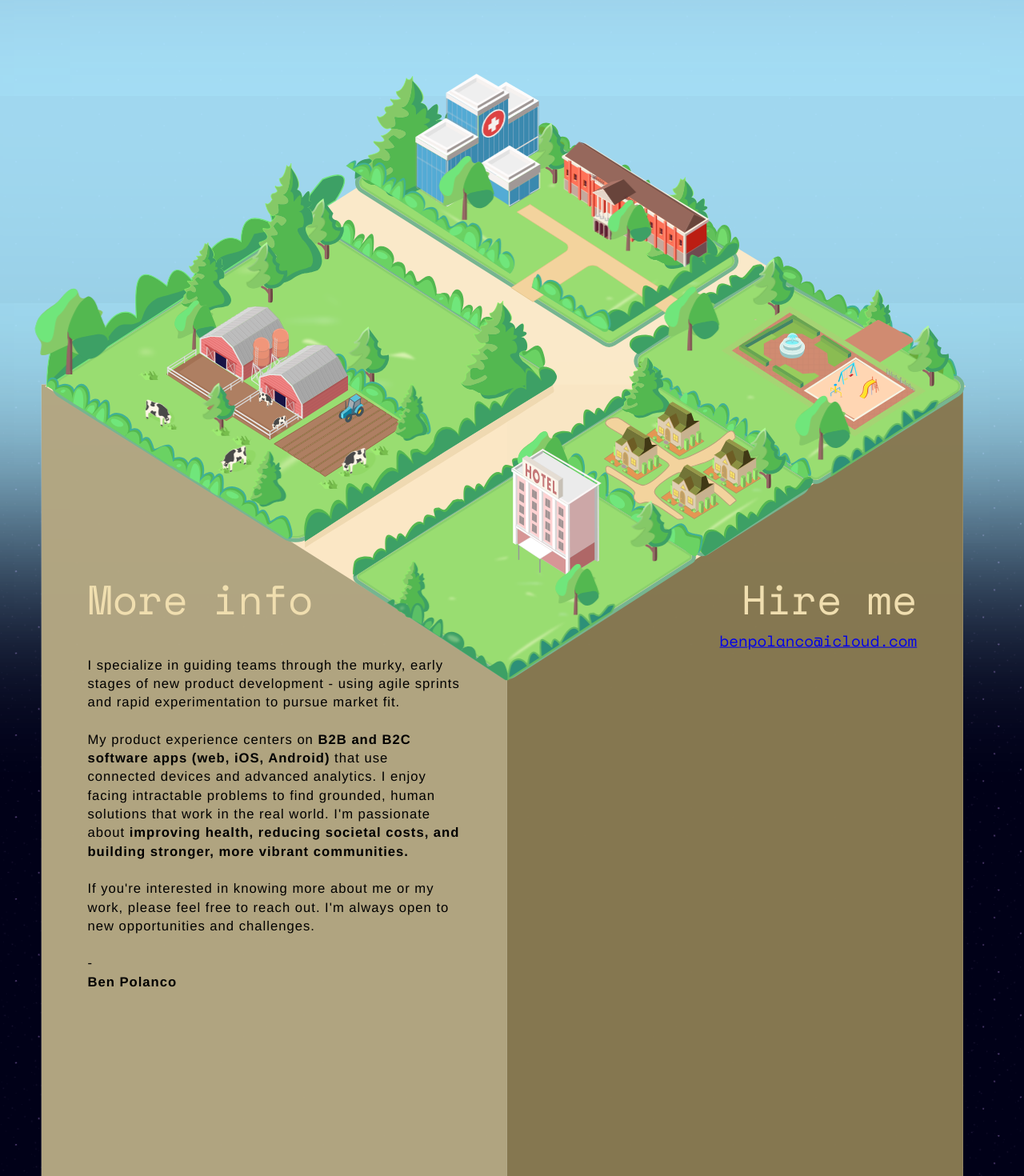
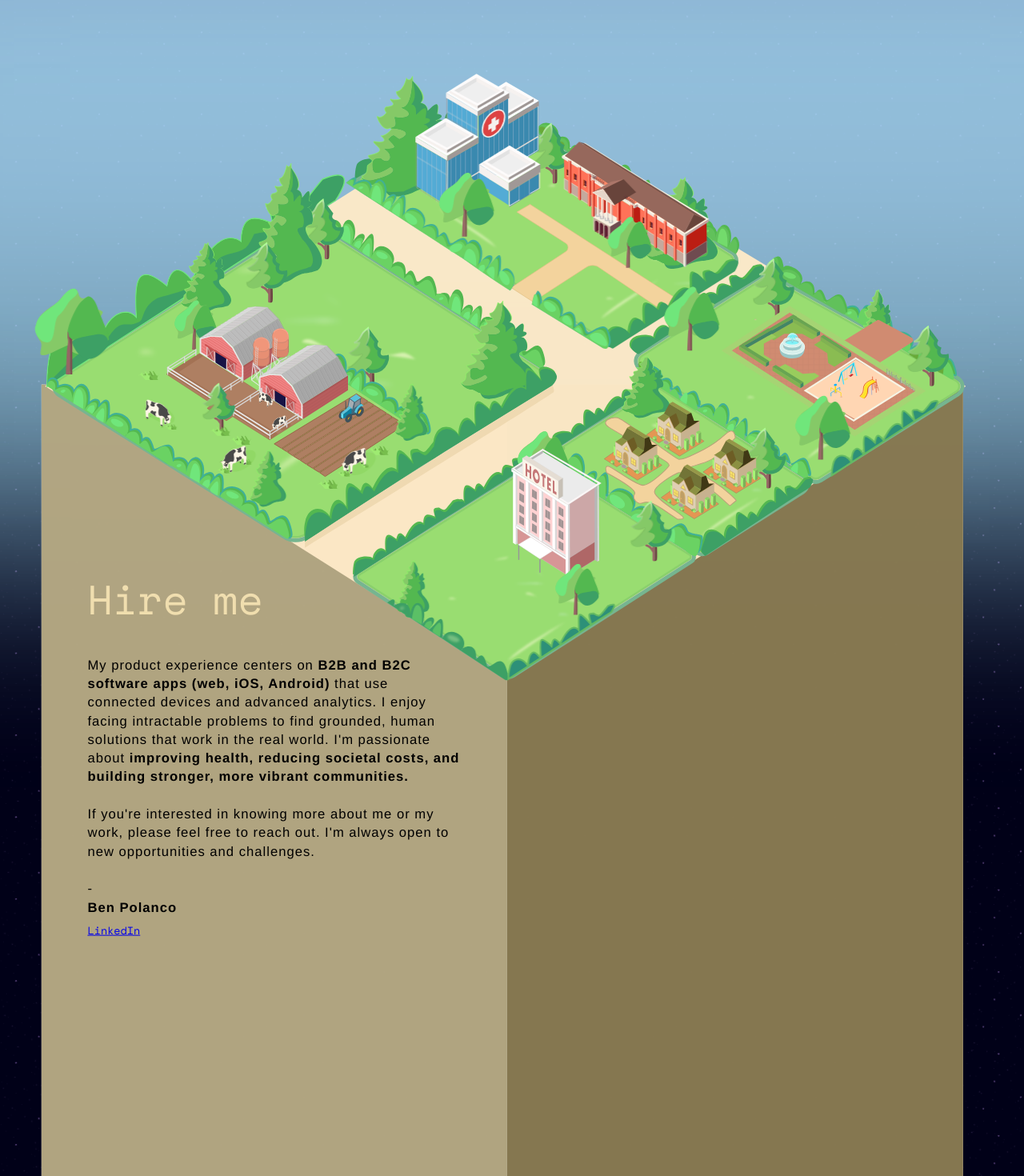
Before and after one commit to ben-polanco/portfolio-site, a Next.js app: page / in a window 1280 px wide. Shown: the part 1440-2910 px from the top of the page at 80% size. Built offline with nearby package versions, Linux system fonts and the light colour scheme.

Commit message:
Updated footer

```diff
--- a/src/components/Footer/footer.js
+++ b/src/components/Footer/footer.js
@@ -9,7 +9,7 @@ function Footer() {
     <section className={styles.footer}>
 
       <Info />
-      <Contact />
+      <div className={styles.contact}/>
     </section>
   );
 }
--- a/src/components/Footer/info.js
+++ b/src/components/Footer/info.js
@@ -5,15 +5,14 @@ import styles from '../../styles/Home.module.css';
 function Info() {
   return (
     <div className={styles.info}>
-      <h2>More info</h2>
-      <p>I specialize in guiding teams through the murky, early stages of new product development - using agile sprints and rapid experimentation to pursue market fit.<br /> <br />
-
-My product experience centers on <span>B2B and B2C software apps (web, iOS, Android)</span> that use connected devices and advanced analytics. I enjoy facing intractable problems to find grounded, human solutions that work in the real world.  I'm passionate about <span>improving health, reducing societal costs, and building stronger, more vibrant communities.</span>
+      <h2>Hire me</h2>
+      <p>My product experience centers on <span>B2B and B2C software apps (web, iOS, Android)</span> that use connected devices and advanced analytics. I enjoy facing intractable problems to find grounded, human solutions that work in the real world.  I'm passionate about <span>improving health, reducing societal costs, and building stronger, more vibrant communities.</span>
 <br /><br />
 If you're interested in knowing more about me or my work, please feel free to reach out. I'm always open to new opportunities and challenges.
 <br /><br />
 -<br />
 <span>Ben Polanco</span></p>
+<a href="https://www.linkedin.com/in/benpolanco/" target="_blank">LinkedIn</a>
     </div>
   );
 }
--- a/src/styles/Home.module.css
+++ b/src/styles/Home.module.css
@@ -121,8 +121,8 @@ text-decoration: none;
 }
 
 .map_sky{
-  background-color: rgba(171, 234, 255, 0.85);
-  box-shadow: 0 0 25vw 23vw rgba(171, 234, 255, 0.9);
+  background-color: rgba(171, 234, 255, 0.64);
+  box-shadow: 0 0 25vw 23vw rgba(171, 234, 255, 0.65);
   height: calc(4.5vw*4.5);
   width: calc(4.5vw*23);
   position:absolute;
@@ -543,6 +543,9 @@ Footer Section
 .info p{
   margin-top:2em;
 }
+.info a{
+  font-size:.7em;
+}
 
 .info span{
   font-weight:bold;
```
Also changed, not shown: public/img/front-trees.svg, 1 other file (tests, documents, lock files or other folders).
